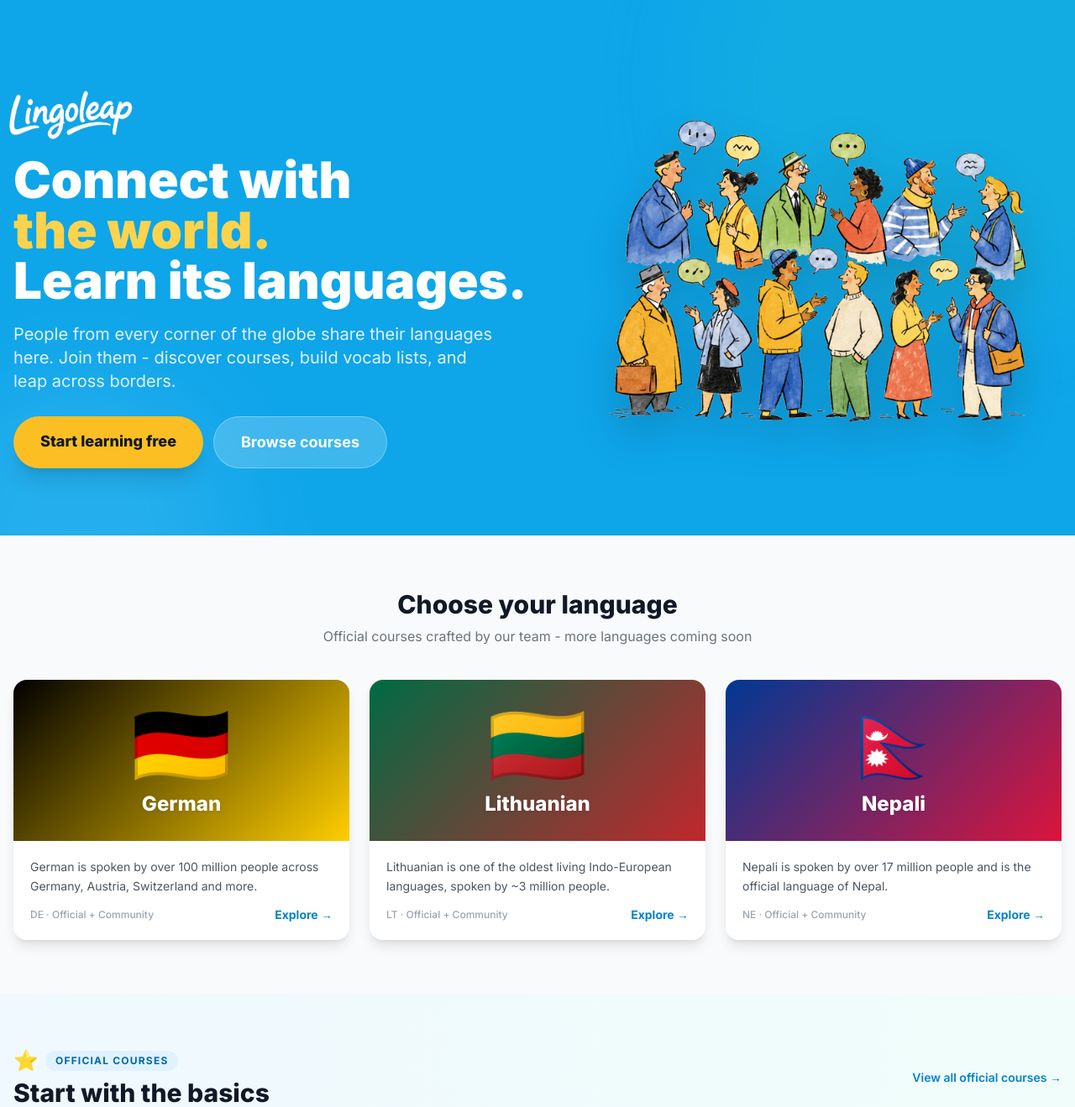
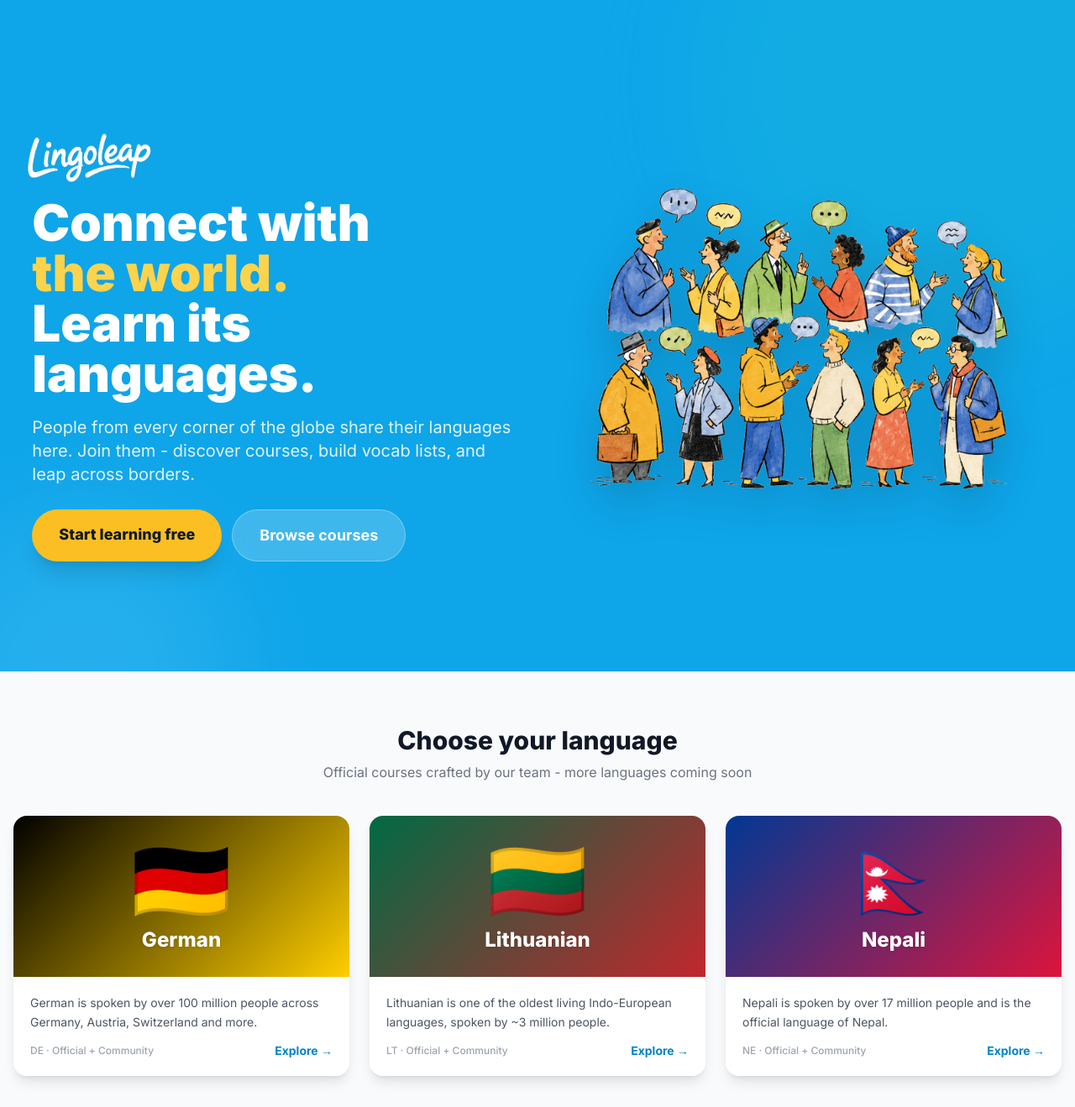
Before and after one commit to tmashworthab/lingoleap, a Flask app: page / in a window 1280 px wide. Shown: the top 1319 px of the page at 84% size. Run offline with Flask 3, Linux system fonts and the light colour scheme; data comes from the database, SQL or seed files in the repository; some libraries are stand-ins or nearby versions.

Commit message:
Make hero full viewport height

```diff
--- a/templates/index.html
+++ b/templates/index.html
@@ -7,7 +7,7 @@
 {% block content %}
 
 <!-- HERO -->
-<section class="relative overflow-hidden bg-sky-500 text-white">
+<section class="relative overflow-hidden bg-sky-500 text-white min-h-screen flex flex-col justify-center">
   <div class="absolute top-0 right-0 w-[600px] h-[600px] bg-teal-400 rounded-full opacity-15 -translate-y-1/3 translate-x-1/4 blur-3xl"></div>
   <div class="absolute bottom-0 left-0 w-96 h-96 bg-sky-300 rounded-full opacity-20 translate-y-1/2 -translate-x-1/4 blur-3xl"></div>
 
```
